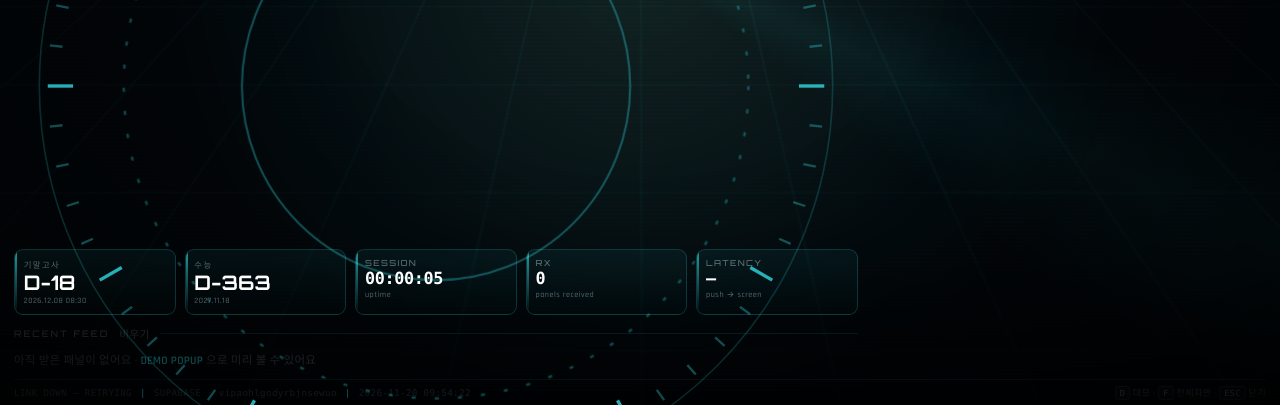
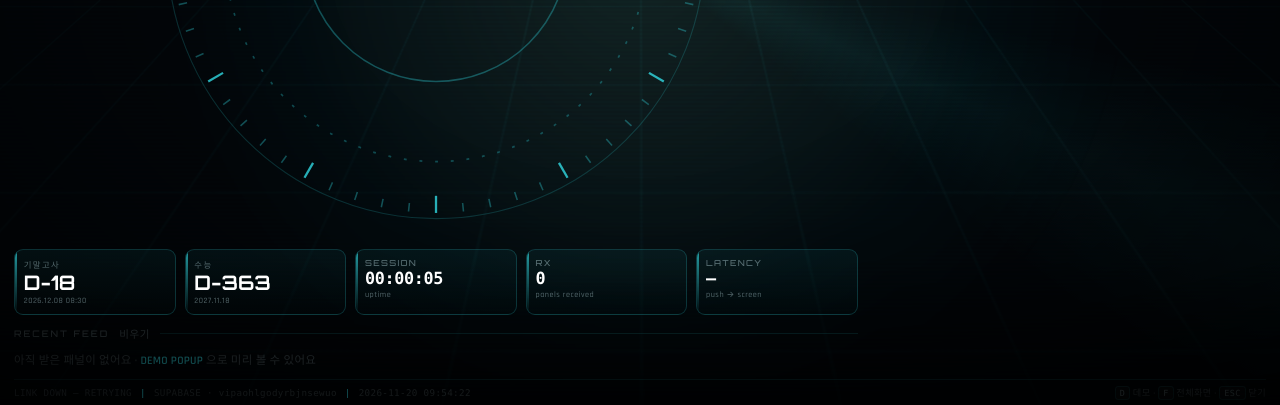
Before and after one commit to r1axodn/friday-hud, a plain HTML site: page index.html in a window 1280 px wide. Shown: the part 395-800 px from the top of the page. Drawn offline with nearby package versions, Linux system fonts and the light colour scheme; no server answers.

Commit message:
HUD 링 SVG 크기 고정 (viewBox 비율 유지)

```diff
--- a/style.css
+++ b/style.css
@@ -185,11 +185,9 @@ body{
   position:relative; flex:1 1 auto; min-height:0; width:100%;
   display:grid; place-items:center;
 }
-.rings{ position:absolute; inset:0; display:grid; place-items:center; }
-.rings svg{
-  height:100%; width:auto; max-width:100%; aspect-ratio:1/1;
-  overflow:visible;
-}
+.rings{ position:absolute; inset:0; display:grid; place-items:center; overflow:hidden; }
+/* svg 는 박스를 꽉 채우고, viewBox(400×400)가 xMidYMid meet 로 비율 유지하며 안에 들어갑니다 */
+.rings svg{ width:100%; height:100%; display:block; overflow:hidden; }
 .ring{ fill:none; }
 .ring.thin   { stroke:var(--c); stroke-opacity:.16; stroke-width:.8; }
 .ring.faint  { stroke:var(--c); stroke-opacity:.30; stroke-width:1; }
```
